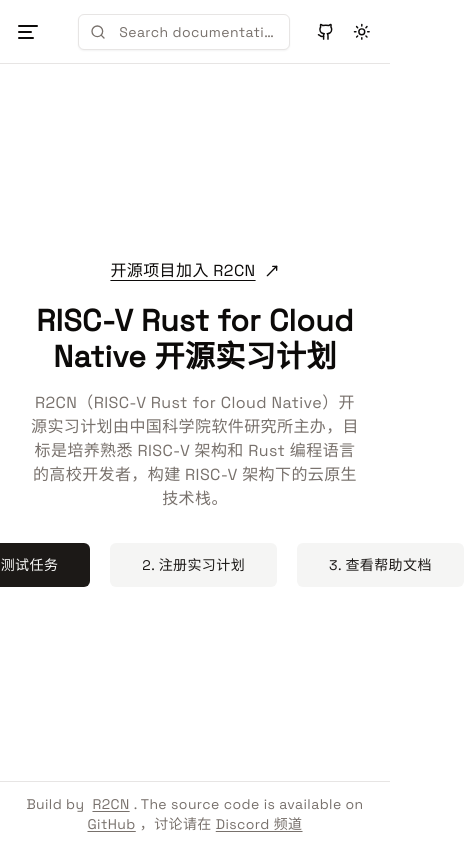
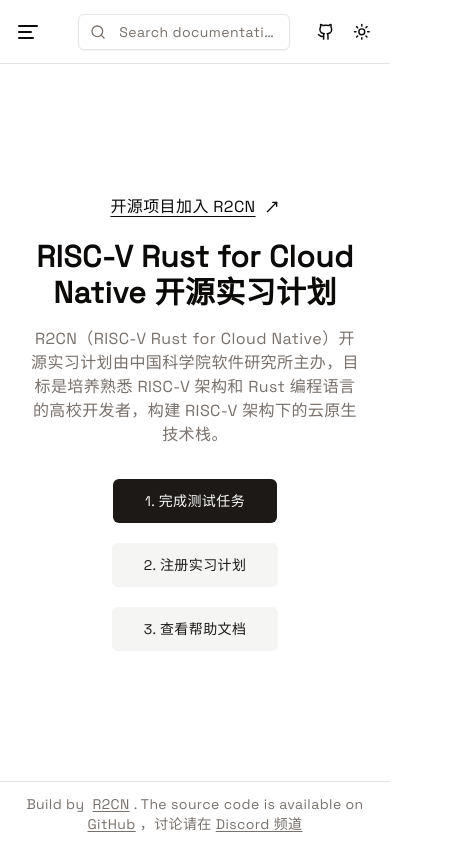
Before and after one commit to r2cn-dev/website, a Next.js app: page / in a window 390 px wide. Shown: the whole page, 464 px wide, since content can reach past the window. Built offline with nearby package versions, Linux system fonts and the light colour scheme.

Commit message:
fix: link in home page would overflow on mobile

```diff
--- a/app/page.tsx
+++ b/app/page.tsx
@@ -21,7 +21,7 @@
         Native）开源实习计划由中国科学院软件研究所主办，目标是培养熟悉 RISC-V
         架构和 Rust 编程语言的高校开发者，构建 RISC-V 架构下的云原生技术栈。
       </p>
-      <div className="flex flex-row items-center gap-5">
+      <div className="flex flex-row flex-wrap items-center justify-center gap-5">
         <Link
           href="/docs/student/pre-task"
           className={buttonVariants({ className: "px-6", size: "lg" })}
```
